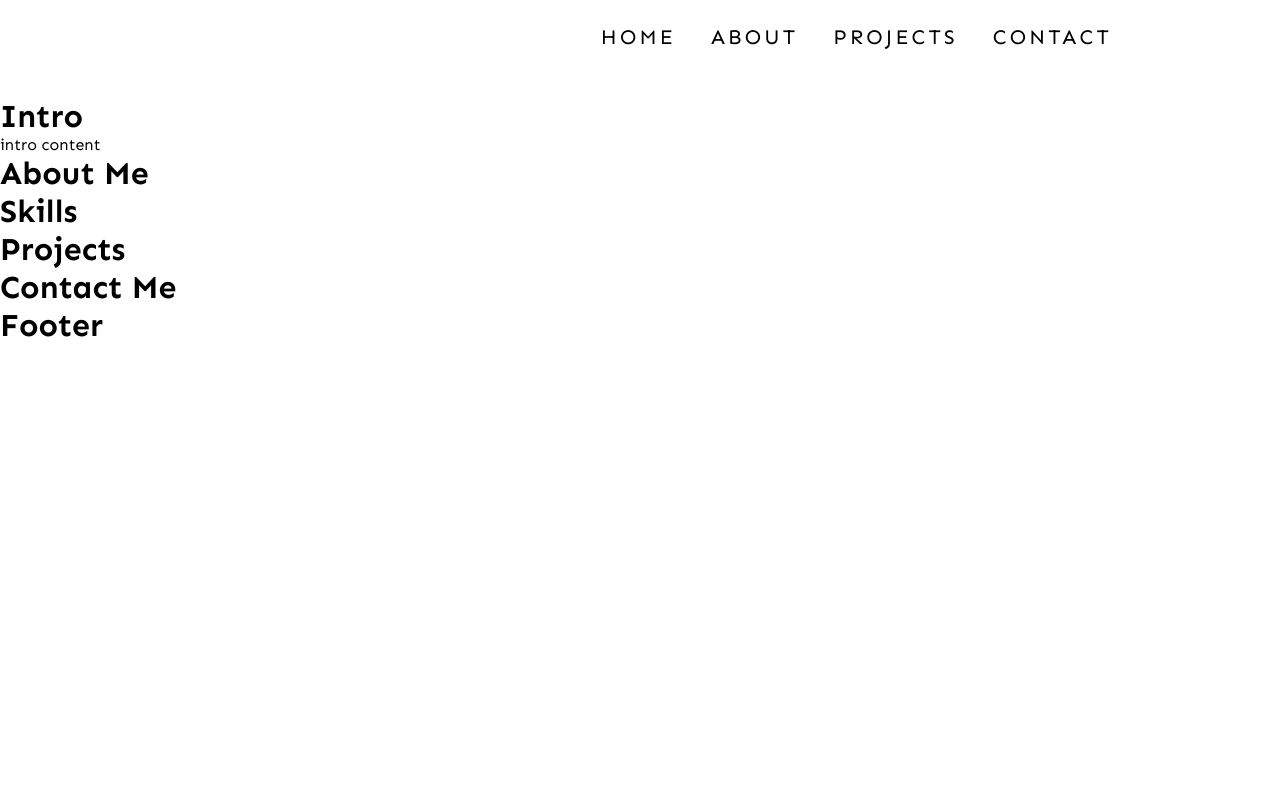
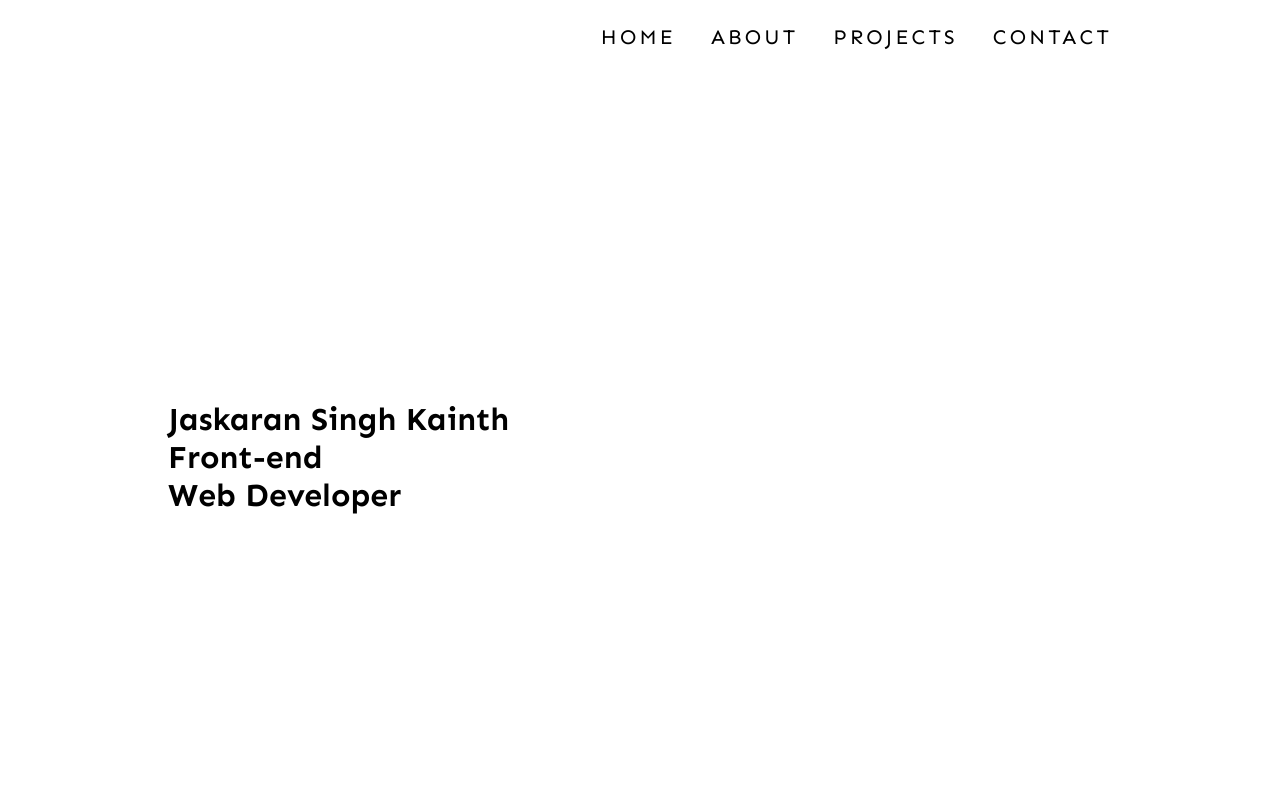
Before and after one commit to jskrnqwerty/my-portfolio, a React (Vite) app: page / in a window 1280 px wide. Shown: the top 800 px of the page. Built offline with nearby package versions, Linux system fonts and the light colour scheme.

Commit message:
header changes

```diff
--- a/src/App.tsx
+++ b/src/App.tsx
@@ -10,25 +10,42 @@ import "./styles/styles.css";
 function App() {
   return (
     <>
-      <div className="header">
-        <Header />
+      <div
+        id="home"
+        className="wrapper"
+      >
+        <div id="header">
+          <Header />
+        </div>
+        <div id="intro">
+          <Intro />
+        </div>
       </div>
-      <div className="intro">
-        <Intro />
-      </div>
-      <div className="about-me">
+      <div
+        id="about-me"
+        className="wrapper"
+      >
         <AboutMe />
       </div>
-      <div className="skills">
+      <div
+        id="skills"
+        className="wrapper"
+      >
         <Skills />
       </div>
-      <div className="projects">
+      <div
+        id="projects"
+        className="wrapper"
+      >
         <Projects />
       </div>
-      <div className="contact-me">
+      <div
+        id="contact-me"
+        className="wrapper"
+      >
         <ContactMe />
       </div>
-      <div className="footer">
+      <div id="footer">
         <Footer />
       </div>
     </>
--- a/src/components/Header.tsx
+++ b/src/components/Header.tsx
@@ -1,24 +1,27 @@
 const Header = () => {
   type menuType = { name: string; path: string };
   const menu: menuType[] = [
-    { name: "Home", path: "/" },
-    { name: "About", path: "/about-me" },
-    { name: "Projects", path: "/projects" },
-    { name: "Contact", path: "/contact-me" },
+    { name: "Home", path: "#" },
+    { name: "About", path: "#about-me" },
+    { name: "Projects", path: "#projects" },
+    { name: "Contact", path: "#contact-me" },
   ];
 
   return (
     <>
-      <ul className="header_menu">
+      <nav className="menu">
         {menu.map((item, index) => (
-          <li
-            className="header_menu_item"
-            key={index}
-          >
-            <a href="#">{item.name}</a>
-          </li>
+          <div className="menu-item-wrapper">
+            <a
+              className="menu_item"
+              key={index}
+              href={item.path}
+            >
+              {item.name}
+            </a>
+          </div>
         ))}
-      </ul>
+      </nav>
     </>
   );
 };
--- a/src/components/Intro.tsx
+++ b/src/components/Intro.tsx
@@ -1,8 +1,13 @@
 const Intro = () => {
   return (
     <>
-      <h1>Intro</h1>
-      <p>intro content</p>
+      <h1>
+        Jaskaran Singh Kainth
+        <br />
+        <span>Front-end</span>
+        <br />
+        <span>Web Developer</span>
+      </h1>
     </>
   );
 };
--- a/src/styles/abstracts/_sizes.scss
+++ b/src/styles/abstracts/_sizes.scss
@@ -1,5 +1,4 @@
 $max-width-px: 1400px;
-// $width: clamp(10px, 100%, 1400px);
 $website-width: min($max-width-px, 60vw + 11em);
-$menu-item: 1.3rem;
-$block-gap: 5em;
+$font-medium: 1.3rem;
+$block-gap: 30em;
--- a/src/styles/components/_footer.scss
+++ b/src/styles/components/_footer.scss
@@ -0,0 +1,3 @@
+#footer {
+  text-align: center;
+}
--- a/src/styles/components/_header.scss
+++ b/src/styles/components/_header.scss
@@ -1,12 +1,10 @@
 @use "../abstracts/colors" as clr;
 @use "../abstracts/sizes" as sz;
 
-.header {
-  width: sz.$website-width;
-  margin: 0 auto;
+#header {
   padding: 1.5em 0 3rem;
 
-  &_menu {
+  .menu {
     display: flex;
     justify-content: flex-end;
     flex-wrap: wrap;
@@ -14,11 +12,9 @@
     gap: calc(2% + 1em);
 
     &_item {
-
-      a {
       text-decoration: none;
       text-transform: uppercase;
-        font-size: sz.$menu-item;
+      font-size: sz.$font-medium;
       letter-spacing: 0.2rem;
       color: clr.$text;
       padding-bottom: 1.5em;
@@ -26,9 +22,8 @@
       cursor: pointer;
     }
 
-      a:hover {
+    &_item:hover {
       border-bottom: 0.3rem solid clr.$accent;
     }
   }
 }
-}
--- a/src/styles/components/_intro.scss
+++ b/src/styles/components/_intro.scss
@@ -0,0 +1,10 @@
+@use "../abstracts/colors" as clr;
+@use "../abstracts/sizes" as sz;
+
+#intro {
+  width: sz.$website-width;
+  min-height: 90vh;
+  display: flex;
+  align-items: center;
+
+}
--- a/src/styles/styles.css
+++ b/src/styles/styles.css
@@ -1,16 +1,18 @@
-.header {
-  width: min(1400px, 60vw + 11em);
-  margin: 0 auto;
+#footer {
+  text-align: center;
+}
+
+#header {
   padding: 1.5em 0 3rem;
 }
-.header_menu {
+#header .menu {
   display: flex;
   justify-content: flex-end;
   flex-wrap: wrap;
   list-style-type: none;
   gap: calc(2% + 1em);
 }
-.header_menu_item a {
+#header .menu_item {
   text-decoration: none;
   text-transform: uppercase;
   font-size: 1.3rem;
@@ -20,8 +22,15 @@
   transition: all ease 50ms;
   cursor: pointer;
 }
-.header_menu_item a:hover {
+#header .menu_item:hover {
   border-bottom: 0.3rem solid orange;
+}
+
+#intro {
+  width: min(1400px, 60vw + 11em);
+  min-height: 90vh;
+  display: flex;
+  align-items: center;
 }
 
 * {
@@ -29,4 +38,14 @@
   padding: 0;
   box-sizing: border-box;
   font-family: "Sen", sans-serif;
+}
+
+.wrapper {
+  width: min(1400px, 60vw + 11em);
+  margin: 0 auto;
+  margin-bottom: 30em;
+}
+
+#home {
+  height: 100vh;
 }/*# sourceMappingURL=styles.css.map */
--- a/src/styles/styles.scss
+++ b/src/styles/styles.scss
@@ -1,6 +1,6 @@
 // @use "./abstracts";
-@use "./abstracts/colors" as c;
-@use "./abstracts/sizes" as s;
+@use "./abstracts/colors" as clr;
+@use "./abstracts/sizes" as sz;
 @use "./components/about-me";
 @use "./components/contact-me";
 @use "./components/current-projects";
@@ -16,3 +16,14 @@
   box-sizing: border-box;
   font-family: 'Sen', sans-serif;
 }
+
+.wrapper {
+  width: sz.$website-width;
+  margin: 0 auto;
+  margin-bottom: sz.$block-gap;
+}
+
+#home {
+  height: 100vh;
+
+}
```
Also changed, not shown: 1 other file (tests, documents, lock files or other folders). Lines whose indentation alone changed are shown as unchanged.
